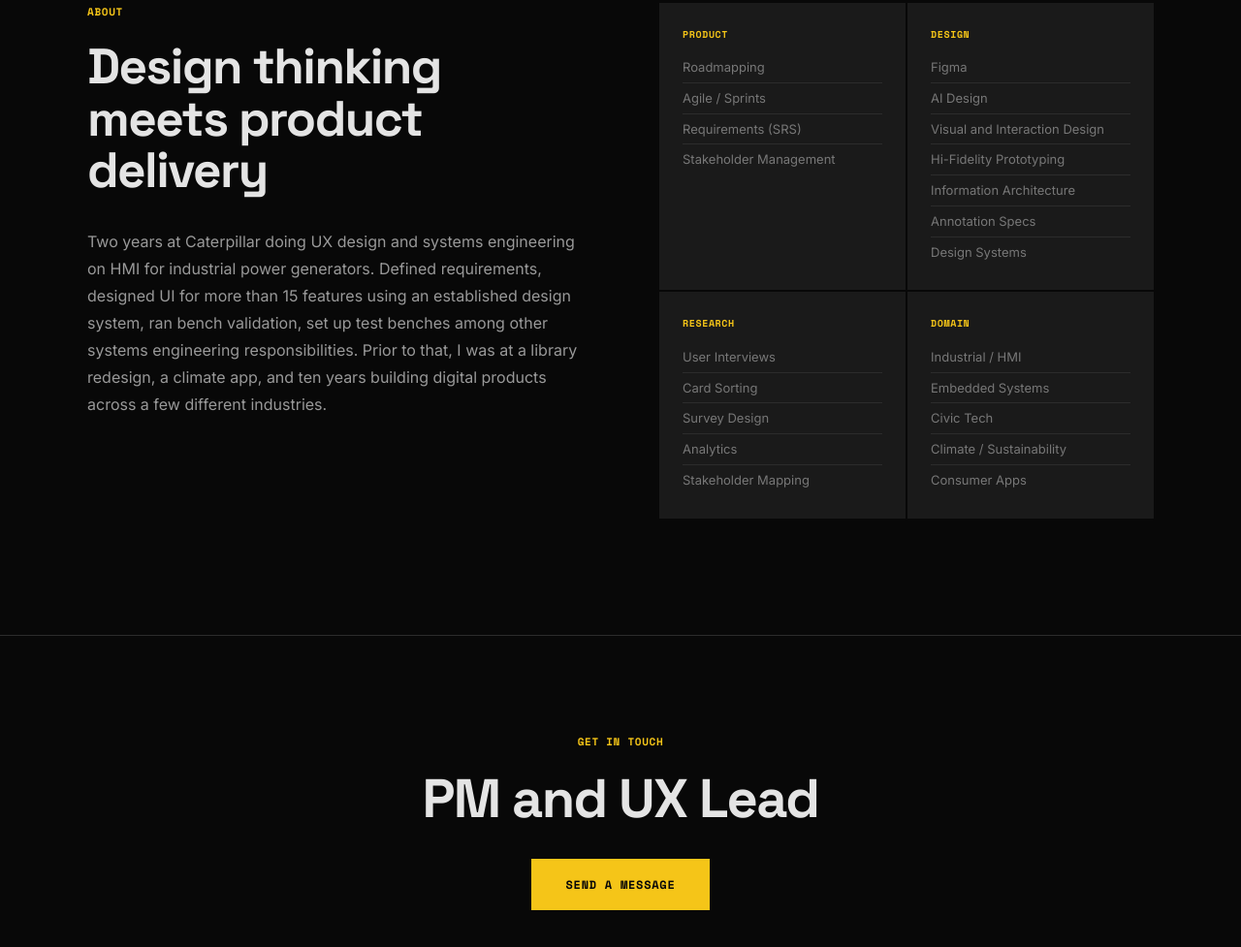
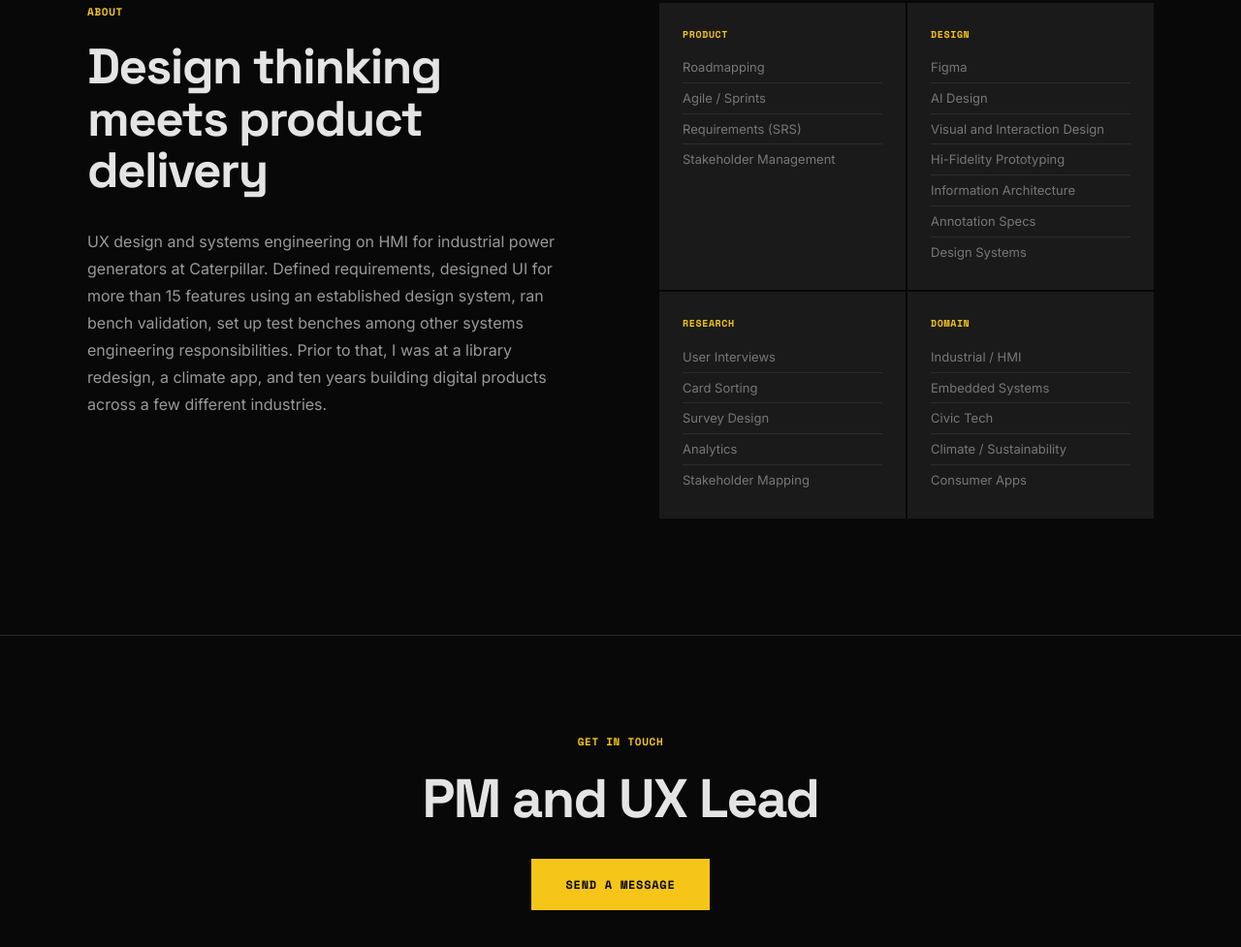
Before and after one commit to svenuss/svenuss.github.io, a plain HTML site: page index.html in a window 1280 px wide. Shown: the part 1994-2971 px from the top of the page at 97% size. Drawn offline with nearby package versions, Linux system fonts and the light colour scheme.

Commit message:
deploy: 22cbd655b0aeeeec832341103d44d3420f8e42d3

```diff
--- a/index.html
+++ b/index.html
@@ -304,7 +304,7 @@ footer p { font-size: 12px; color: var(--muted); margin-bottom: 0; }
     <div>
       <div class="section-label" style="margin-bottom:20px;">About</div>
       <h2>Design thinking meets product delivery</h2>
-      <p>Two years at Caterpillar doing UX design and systems engineering on HMI for industrial power generators. Defined requirements, designed UI for more than 15 features using an established design system, ran bench validation, set up test benches among other systems engineering responsibilities. Prior to that, I was at a library redesign, a climate app, and ten years building digital products across a few different industries.</p>
+      <p>UX design and systems engineering on HMI for industrial power generators at Caterpillar. Defined requirements, designed UI for more than 15 features using an established design system, ran bench validation, set up test benches among other systems engineering responsibilities. Prior to that, I was at a library redesign, a climate app, and ten years building digital products across a few different industries.</p>
     </div>
     <div class="skills-grid">
       <div class="skill-block"><label>Product</label><ul><li>Roadmapping</li><li>Agile / Sprints</li><li>Requirements (SRS)</li><li>Stakeholder Management</li></ul></div>
```
